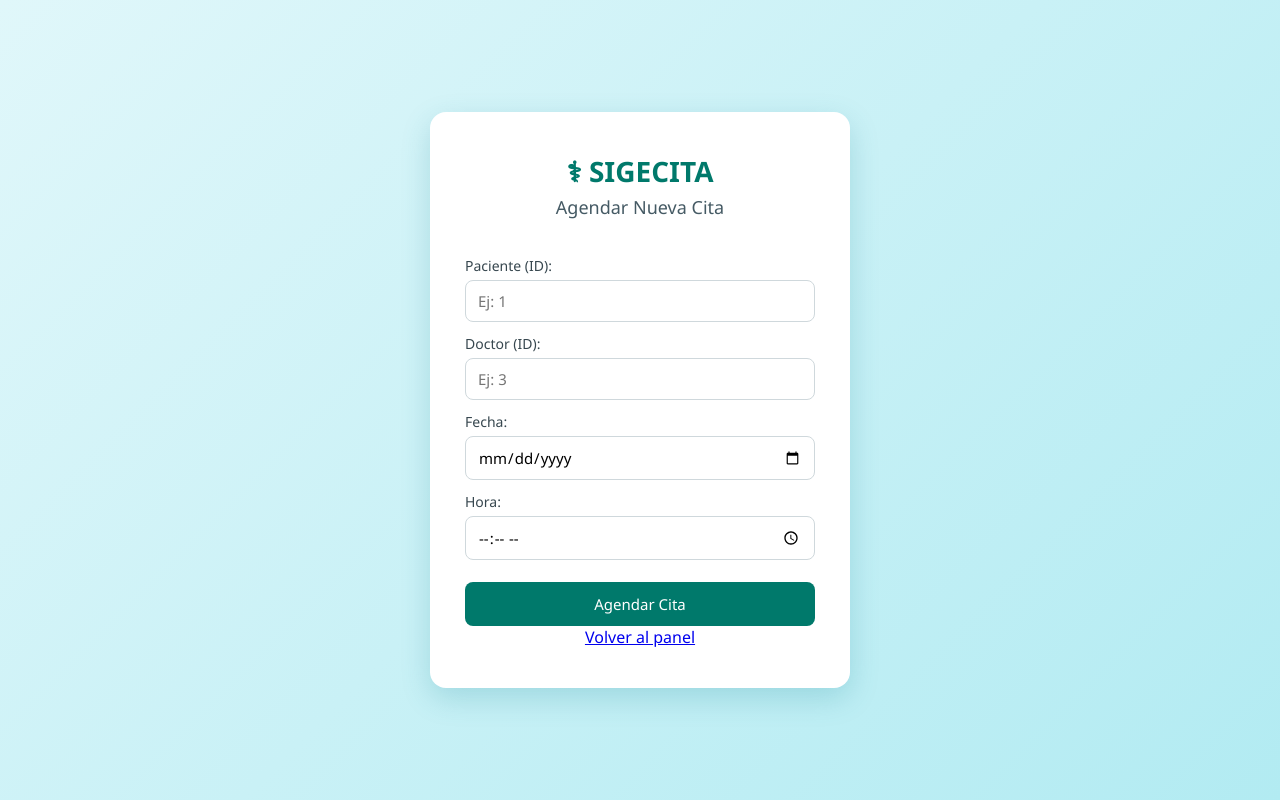
After one commit to Yemary/SIGECITA, a Flask app: page /agendar_cita in a window 1280 px wide. The commit adds this page. Run offline with Flask 3, Linux system fonts and the light colour scheme; the visitor is signed in with stand-in values (Sample User, id 1).

Commit message:
SCRUM-13: Agendar citas con validacion de horario

```diff
--- /dev/null
+++ b/SQLQuery10.sql
@@ -0,0 +1 @@
+SELECT * FROM Pacientes;
--- /dev/null
+++ b/SQLQuery11.sql
@@ -0,0 +1 @@
+SELECT * FROM Pacientes;
--- /dev/null
+++ b/SQLQuery13.sql
@@ -0,0 +1 @@
+SELECT * FROM Citas;
--- /dev/null
+++ b/SQLQuery2.sql
@@ -0,0 +1,2 @@
+INSERT INTO Usuarios (nombre_usuario, contrasena, rol, nombre_completo)
+VALUES ('admin', 'PEGA_AQUI_EL_HASH', 'admin', 'Administrador Principal');
--- /dev/null
+++ b/SQLQuery3.sql
@@ -0,0 +1 @@
+SELECT * FROM Usuarios;
--- /dev/null
+++ b/SQLQuery4.sql
@@ -0,0 +1,3 @@
+UPDATE Usuarios
+SET contrasena = 'AQUI_VA_EL_HASH_REAL'
+WHERE nombre_usuario = 'admin';
--- /dev/null
+++ b/SQLQuery5.sql
@@ -0,0 +1 @@
+SELECT * FROM Usuarios;
--- /dev/null
+++ b/SQLQuery7.sql
@@ -0,0 +1,3 @@
+UPDATE Usuarios
+SET contrasena = 'scrypt:32768:8:1$lfZvipeGnhYsLdC5$563e3e96d6554b21c4b87675156c8ae13186a87cd4b0decbfd98ebc9aa28028960b7ea60ab38106456b3571ed273037c68eb8e7771a9e539733bdc19cfa658b1'
+WHERE nombre_usuario = 'admin';
--- /dev/null
+++ b/SQLQuery8.sql
@@ -0,0 +1,3 @@
+
+
+SELECT * FROM Usuarios;
--- a/app.py
+++ b/app.py
@@ -147,6 +147,45 @@ def gestionar_pacientes():
     conexion.close()
     return render_template('gestionar_pacientes.html', paciente=paciente)
 
+@app.route('/agendar_cita', methods=['GET', 'POST'])
+def agendar_cita():
+    if 'usuario_id' not in session:
+        return redirect('/login')
+
+    if request.method == 'POST':
+        pac_id = request.form['paciente_id']
+        doc_id = request.form['doctor_id']
+        fecha = request.form['fecha']
+        hora = request.form['hora']
+
+        conexion = get_connection()
+        cursor = conexion.cursor()
+
+        # Validar horario ocupado
+        cursor.execute("""
+            SELECT * FROM Citas
+            WHERE doctor_id = ? AND fecha = ? AND hora = ? AND estado != 'Cancelada'
+        """, (doc_id, fecha, hora))
+
+        if cursor.fetchone():
+            conexion.close()
+            return render_template('agendar_cita.html',
+                                   error="⚠️ Ese doctor ya tiene cita en ese horario.")
+
+        # Guardar cita
+        try:
+            cursor.execute("""
+                INSERT INTO Citas (paciente_id, doctor_id, fecha, hora, estado)
+                VALUES (?, ?, ?, ?, 'Pendiente')
+            """, (pac_id, doc_id, fecha, hora))
+            conexion.commit()
+            conexion.close()
+            return render_template('agendar_cita.html', exito="✅ Cita agendada correctamente")
+        except Exception as e:
+            conexion.close()
+            return render_template('agendar_cita.html', error=f"Error: {str(e)}")
+
+    return render_template('agendar_cita.html')
 
 if __name__ == '__main__':
     app.run(debug=True)
--- /dev/null
+++ b/templates/agendar_cita.html
@@ -0,0 +1,38 @@
+<!DOCTYPE html>
+<html lang="es">
+<head>
+    <meta charset="UTF-8">
+    <title>SIGECITA - Agendar Cita</title>
+    <link rel="stylesheet" href="{{ url_for('static', filename='css/style.css') }}">
+</head>
+<body>
+    <div class="login-container" style="max-width: 420px;">
+        <h1>SIGECITA</h1>
+        <h2>Agendar Nueva Cita</h2>
+
+        {% if error %}
+            <p class="error">{{ error }}</p>
+        {% endif %}
+        {% if exito %}
+            <p class="exito">{{ exito }}</p>
+        {% endif %}
+
+        <form method="POST" action="/agendar_cita">
+            <label>Paciente (ID):</label>
+            <input type="number" name="paciente_id" required placeholder="Ej: 1">
+
+            <label>Doctor (ID):</label>
+            <input type="number" name="doctor_id" required placeholder="Ej: 3">
+
+            <label>Fecha:</label>
+            <input type="date" name="fecha" required>
+
+            <label>Hora:</label>
+            <input type="time" name="hora" required>
+
+            <button type="submit">Agendar Cita</button>
+        </form>
+        <p><a href="/panel">Volver al panel</a></p>
+    </div>
+</body>
+</html>
--- a/templates/panel.html
+++ b/templates/panel.html
@@ -19,7 +19,8 @@
             {% if rol == 'recepcionista' or rol == 'admin' %}
                 <a href="/registrar_paciente">Registrar Paciente</a>
                 <a href="/gestionar_pacientes">Editar Paciente</a>
-                <a href="/citas">Gestión de Citas</a>
+                <a href="/agendar_cita">Agendar Cita</a>
+                <a href="/mis_citas">Ver / Cancelar Citas</a>
             {% endif %}
 
             {% if rol == 'doctor' %}
```
Also changed, not shown: SQLQuery1.sql (added, +7 -0 lines), SQLQuery12.sql (added, +10 -0 lines), SQLQuery14.sql (added, +11 -0 lines), SQLQuery9.sql (added, +7 -0 lines).
